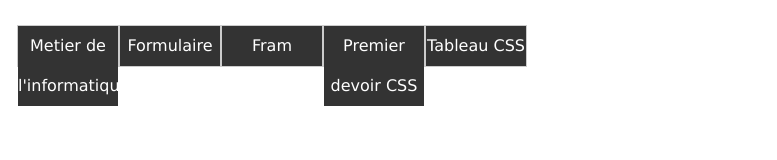
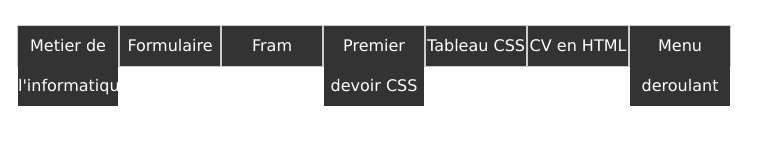
Before and after one commit to MelCity94/SIO, a plain HTML site: page index.html in a window 1280 px wide. Shown: the whole page, without its empty margins (0-777 px from the left). Drawn offline with Linux system fonts and the light colour scheme.

Commit message:
Update index.html

```diff
--- a/index.html
+++ b/index.html
@@ -16,7 +16,8 @@
 <li><a href="index3.html"> Fram </a></li>
 <li><a href="index4.html"> Premier devoir CSS </a></li>
 <li><a href="index5.html"> Tableau CSS </a></li>
-
+<li><a href="index6.html"> CV en HTML</a></li>
+<li><a href="index7.html"> Menu deroulant </a></li>
 
 
 </ul>
```
